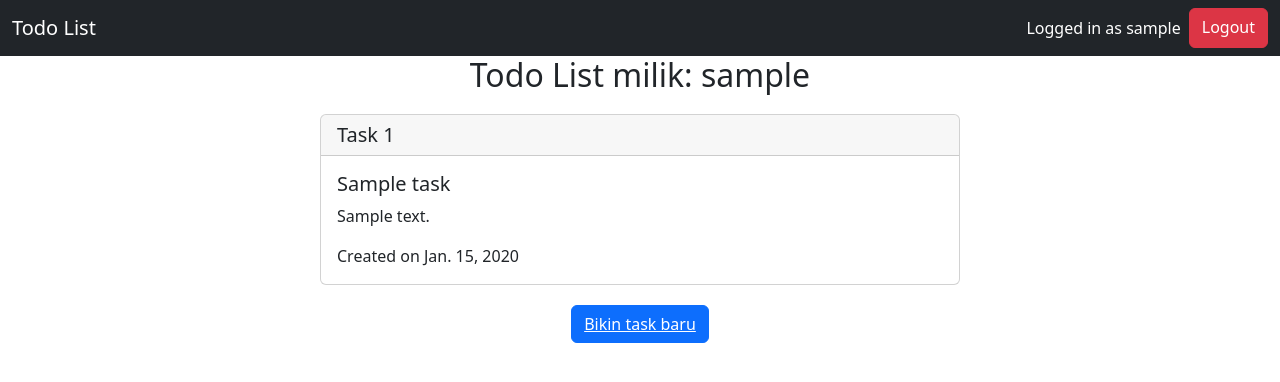
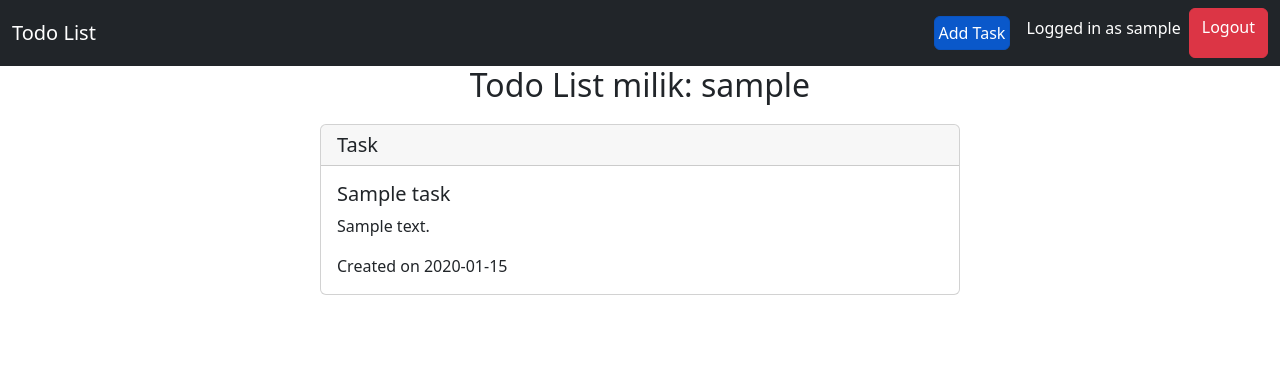
Before and after one commit to nandonathaniel/tugas-2-pbp, a Django app: page /todolist/ in a window 1280 px wide. Shown: the top 382 px of the page. Run offline with Django 4.2, Linux system fonts and the light colour scheme; a user stored in the database is signed in; tables that the repository leaves empty hold one stand-in row (values such as "Sample post").

Commit message:
Add tugas 6

```diff
--- a/todolist/templates/todolist.html
+++ b/todolist/templates/todolist.html
@@ -11,6 +11,11 @@
     <div class="d-flex" id="navbarSupportedContent">
       <ul class="navbar-nav">
           <li class="nav-item">
+            <button type="button" class="nav-link active btn btn-primary text-white m-2 p-1" data-bs-toggle="modal" data-bs-target="#addTodolistModal">
+              Add Task
+            </button>
+          </li>
+          <li class="nav-item">
               <a class="nav-link active" style = "color: white;">Logged in as {{pemilik}}</a>
           </li>
       </ul>
@@ -19,24 +24,87 @@
   </div>
 </nav>
 
+<div class="modal fade" id="addTodolistModal" tabindex="-1" aria-labelledby="addTodolistModalLabel" aria-hidden="true">
+  <div class="modal-dialog">
+    <div class="modal-content">
+      <div class="modal-header">
+        <h5 class="modal-title" id="addTodolistModalLabel">Add Task</h5>
+        <button type="button" class="btn-close" data-bs-dismiss="modal" aria-label="Close"></button>
+      </div>
+      <form id="form" onsubmit="return false;">
+      <div class="modal-body">
+        {% csrf_token %}
+          <div class="mb-3">
+            <label for="recipient-name" class="col-form-label">Judul:</label>
+            <input id="title" type="text" name="title" placeholder="Title" class="form-control">
+          </div>
+          <div class="mb-3">
+            <label for="message-text" class="col-form-label">Deskripsi:</label>
+            <input id="description" type="text" name="description" placeholder="Description" class="form-control">
+          </div>
+      </div>
+      <div class="modal-footer">
+        <button type="button" class="btn btn-secondary" data-bs-dismiss="modal">Close</button>
+        <button id="submit" type="submit" type="button" value="Submit" class="btn btn-primary" data-bs-dismiss="modal">Submit</button>
+      </div>
+    </form>
+    </div>
+  </div>
+</div>
+
   <h2 style="text-align: center;">Todo List milik: {{pemilik}}</h2>
+
+<div id="all_todolist"></div>
+
+<script src="https://cdn.jsdelivr.net/npm/bootstrap@5.2.1/dist/js/bootstrap.bundle.min.js"
+  integrity="sha384-u1OknCvxWvY5kfmNBILK2hRnQC3Pr17a+RTT6rIHI7NnikvbZlHgTPOOmMi466C8"
+  crossorigin="anonymous"></script>
+<script src="https://ajax.googleapis.com/ajax/libs/jquery/3.6.0/jquery.min.js"></script>
+<script>
+  async function getTodolist() {
+    return fetch('/todolist/json/').then((res) => res.json())
+  }
+
+  async function refreshTodolist() {
+        document.getElementById("title").value = ""
+        document.getElementById("description").value = ""
+
+        document.getElementById("all_todolist").innerHTML = ""
+        const todolist = await getTodolist()
+        let htmlString = ``
+        todolist.forEach((item) => {
+          htmlString += `\n<div class="card">
+          <h5 class="card-header">Task</h5>
+          <div class="card-body">
+            <h5 class="card-title">${item.fields.title}</h5>
+            <p class="card-text">${item.fields.description}</p>
+            <p class="card-text">Created on ${item.fields.date}</p>
+          </div>
+          </div>
+
+          <br>`
+        })
+
+        document.getElementById("all_todolist").innerHTML = htmlString
+  }
+
+  function addTodolist() {
+    fetch('/todolist/add/', {
+          method: "POST",
+          body: new FormData(document.querySelector('#form'))
+      }).then(refreshTodolist)
+    return false
+  }
+
+  document.getElementById("submit").onclick = addTodolist
+  refreshTodolist()
+</script>
+<!--
+<div class="add-new-task">
+    <button type="button" class="btn btn-primary"><a href="{% url 'todolist:create-task' %}" style="color: white; text-align: center;">Bikin task baru</a></button>
+  </div>
+-->
 
 
 
-  {% for task in list_tasks %}
-    <div class="card">
-      <h5 class="card-header">Task {{forloop.counter}}</h5>
-      <div class="card-body">
-        <h5 class="card-title">{{task.title}}</h5>
-        <p class="card-text">{{task.description}}</p>
-        <p class="card-text">Created on {{task.date}}</p>
-      </div>
-    </div>
-  {% endfor %}
-
-  <div class="add-new-task">
-    <button type="button" class="btn btn-primary"><a href="{% url 'todolist:create-task' %}" style="color: white; text-align: center;">Bikin task baru</a></button>
-  </div>
-
-
 {% endblock content %}
--- a/todolist/urls.py
+++ b/todolist/urls.py
@@ -1,12 +1,14 @@
 from django.urls import path
-from todolist.views import register, login_user, logout_user, show_todolist, create_task
+from todolist.views import register, login_user, logout_user, show_todolist, create_task, show_todolist_json, show_todolist_ajax, add_task_ajax
 
 app_name = 'todolist'
 
 urlpatterns = [
-    path('', show_todolist, name='show_todolist'),
+    path('', show_todolist_ajax, name='show_todolist_ajax'),
     path('register/', register, name='register'),
     path('login/', login_user, name='login'),
     path('logout/', logout_user, name='logout'),
     path('create-task/', create_task, name='create-task'),
+    path('json/', show_todolist_json, name='show_todolist_json'),
+    path('add/',add_task_ajax, name = 'add_task_ajax'),
 ]
--- a/todolist/views.py
+++ b/todolist/views.py
@@ -8,11 +8,12 @@ from django.contrib import messages
 from django.contrib.auth import authenticate, login, logout
 from django.contrib.auth.decorators import login_required
 from django.utils import timezone
-from django.http import HttpResponseRedirect
+from django.http import HttpResponseRedirect, JsonResponse
 from django.urls import reverse
 from todolist.models import Task
 # Create your views here.
 
+#Ga dipake dulu krn ada ajax
 @login_required(login_url='/todolist/login/')
 def show_todolist(request):
     all_tasks = Task.objects.filter(user = request.user)
@@ -21,6 +22,18 @@ def show_todolist(request):
         'pemilik': request.user,
     }
     return render(request, "todolist.html", context)
+
+@login_required(login_url='/todolist/login/')
+def show_todolist_ajax(request):
+    context = {
+        'pemilik': request.user,
+    }
+    return render(request, "todolist.html", context)
+
+@login_required(login_url='/todolist/login/')
+def show_todolist_json(request):
+    all_tasks = Task.objects.filter(user=request.user)
+    return HttpResponse(serializers.serialize("json", all_tasks), content_type="application/json")
 
 def register(request):
     form = UserCreationForm()
@@ -42,7 +55,7 @@ def login_user(request):
         user = authenticate(request, username=username, password=password)
         if user is not None:
             login(request, user) # melakukan login terlebih dahulu
-            response = HttpResponseRedirect(reverse("todolist:show_todolist")) # membuat response
+            response = HttpResponseRedirect(reverse("todolist:show_todolist_ajax")) # membuat response
             response.set_cookie('last_login', str(datetime.datetime.now())) # membuat cookie last_login dan menambahkannya ke dalam response
             return response
         else:
@@ -62,7 +75,22 @@ def create_task(request):
         desc = request.POST.get("description")
         Task.objects.create(user = request.user, date = timezone.now(), title = judul, description = desc)
 
-        return redirect('todolist:show_todolist')
+        return redirect('todolist:show_todolist_ajax')
 
     context = {'pemilik' : request.user}
     return render(request, 'create-task.html', context)
+
+@login_required(login_url='/todolist/login/')
+def add_task_ajax(request):
+    if request.method == 'POST':
+        this_task = Task()
+        this_task.user = request.user
+        this_task.date = timezone.now()
+        this_task.title = request.POST.get('title')
+        this_task.description = request.POST.get('description')
+
+        this_task.save()
+
+        return HttpResponse(b"CREATED", status=201)
+
+    return HttpResponseNotFound()
```
